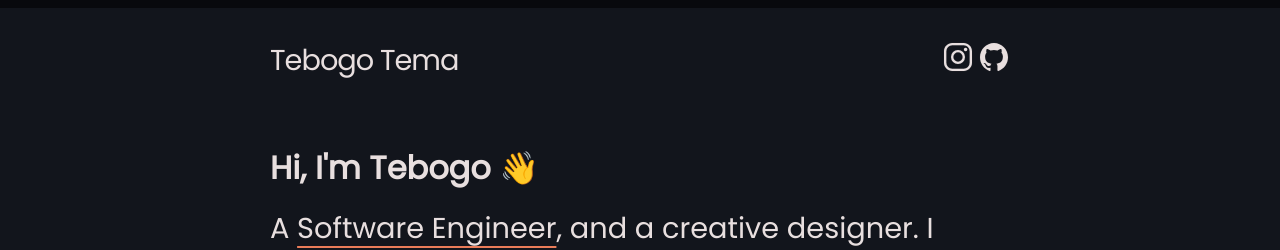
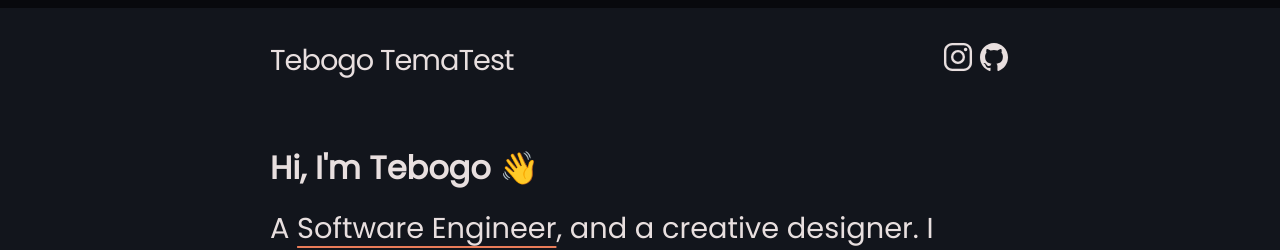
Before and after one commit to feelthedimez/feelthedimez.github.io, a Jekyll site: the page built from index.markdown, in a window 1280 px wide. Shown: the top 250 px of the page. Built offline with Jekyll 4.4.1, drawn with Linux system fonts in a browser that asks for light colours.

Commit message:
Testing something with selenium healers

```diff
--- a/_config.yml
+++ b/_config.yml
@@ -18,7 +18,7 @@
 # You can create any custom variable you would like, and they will be accessible
 # in the templates via {{ site.myvariable }}.
 
-title: Tebogo Tema
+title: Tebogo TemaTest
 email: dime.tema@gmail.com
 description: >- # this means to ignore newlines until "baseurl:"
   Tebogo Tema is a software engineer in progress. The purpose of this blog/website is to document my journey,
```
